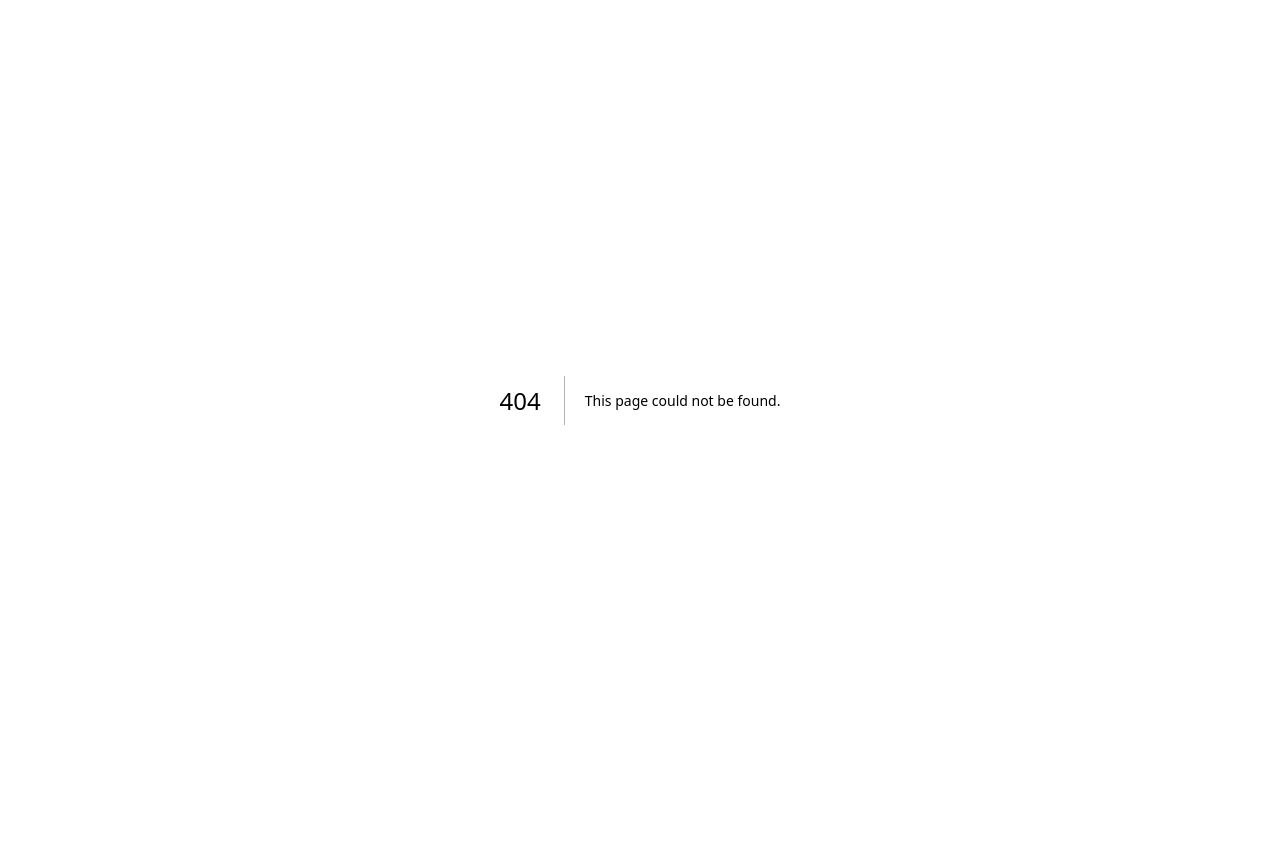
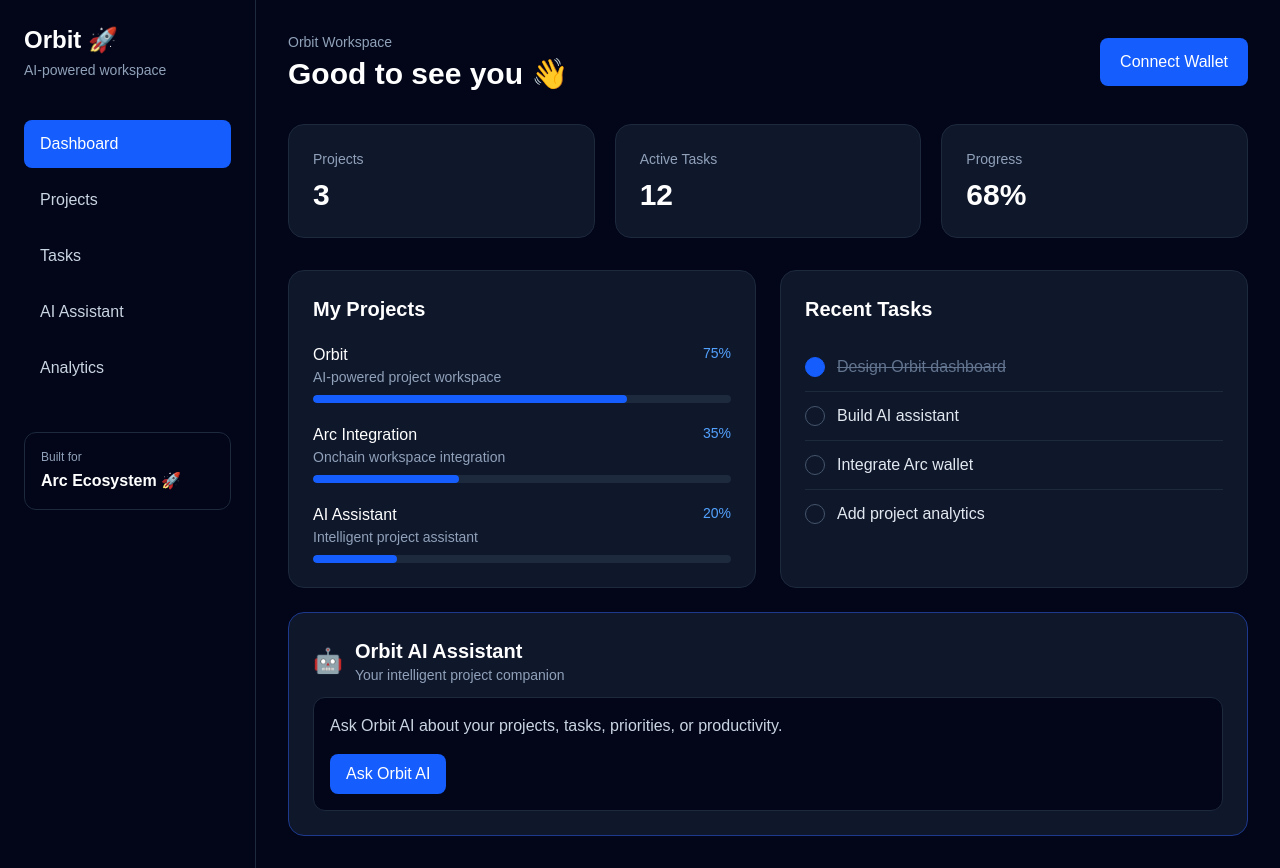
Before and after one commit to Yuvan2017/orbit, a Next.js app: page /dashboard in a window 1280 px wide. Before the commit this address had no page. Before the commit the page ends 800 px from the top, so only its background shows below. Built offline with nearby package versions, Linux system fonts and the light colour scheme.

Commit message:
Add Orbit dashboard
This file contains the implementation of a Dashboard component with a sidebar, main content area, and various UI elements including statistics, projects, and tasks.

```diff
--- /dev/null
+++ b/app/dashboard/page.tsx
@@ -0,0 +1,211 @@
+"use client";
+
+import { useState } from "react";
+
+export default function Dashboard() {
+  const [active, setActive] = useState("Dashboard");
+
+  const menu = [
+    "Dashboard",
+    "Projects",
+    "Tasks",
+    "AI Assistant",
+    "Analytics",
+  ];
+
+  return (
+    <main className="min-h-screen bg-slate-950 text-white flex">
+      {/* Sidebar */}
+      <aside className="w-64 border-r border-slate-800 bg-slate-950 p-6">
+        <div className="mb-10">
+          <h1 className="text-2xl font-bold">Orbit 🚀</h1>
+          <p className="text-sm text-slate-400 mt-1">
+            AI-powered workspace
+          </p>
+        </div>
+
+        <nav className="space-y-2">
+          {menu.map((item) => (
+            <button
+              key={item}
+              onClick={() => setActive(item)}
+              className={`w-full text-left px-4 py-3 rounded-lg transition ${
+                active === item
+                  ? "bg-blue-600 text-white"
+                  : "text-slate-300 hover:bg-slate-800"
+              }`}
+            >
+              {item}
+            </button>
+          ))}
+        </nav>
+
+        <div className="mt-10 rounded-xl border border-slate-800 p-4">
+          <p className="text-xs text-slate-400">Built for</p>
+          <p className="font-semibold mt-1">Arc Ecosystem 🚀</p>
+        </div>
+      </aside>
+
+      {/* Main content */}
+      <section className="flex-1 p-8">
+        <div className="flex items-center justify-between mb-8">
+          <div>
+            <p className="text-slate-400 text-sm">Orbit Workspace</p>
+            <h2 className="text-3xl font-bold mt-1">
+              Good to see you 👋
+            </h2>
+          </div>
+
+          <button className="px-5 py-3 rounded-lg bg-blue-600 hover:bg-blue-700">
+            Connect Wallet
+          </button>
+        </div>
+
+        {/* Stats */}
+        <div className="grid grid-cols-1 md:grid-cols-3 gap-5 mb-8">
+          <Stat title="Projects" value="3" />
+          <Stat title="Active Tasks" value="12" />
+          <Stat title="Progress" value="68%" />
+        </div>
+
+        {/* Projects */}
+        <div className="grid grid-cols-1 lg:grid-cols-2 gap-6">
+          <div className="rounded-2xl border border-slate-800 bg-slate-900 p-6">
+            <h3 className="text-xl font-semibold mb-5">
+              My Projects
+            </h3>
+
+            <Project
+              title="Orbit"
+              description="AI-powered project workspace"
+              progress="75%"
+            />
+
+            <Project
+              title="Arc Integration"
+              description="Onchain workspace integration"
+              progress="35%"
+            />
+
+            <Project
+              title="AI Assistant"
+              description="Intelligent project assistant"
+              progress="20%"
+            />
+          </div>
+
+          {/* Tasks */}
+          <div className="rounded-2xl border border-slate-800 bg-slate-900 p-6">
+            <h3 className="text-xl font-semibold mb-5">
+              Recent Tasks
+            </h3>
+
+            <Task text="Design Orbit dashboard" done />
+            <Task text="Build AI assistant" />
+            <Task text="Integrate Arc wallet" />
+            <Task text="Add project analytics" />
+          </div>
+        </div>
+
+        {/* AI Assistant */}
+        <div className="mt-6 rounded-2xl border border-blue-900 bg-slate-900 p-6">
+          <div className="flex items-center gap-3 mb-3">
+            <div className="text-2xl">🤖</div>
+            <div>
+              <h3 className="text-xl font-semibold">
+                Orbit AI Assistant
+              </h3>
+              <p className="text-sm text-slate-400">
+                Your intelligent project companion
+              </p>
+            </div>
+          </div>
+
+          <div className="rounded-xl bg-slate-950 border border-slate-800 p-4">
+            <p className="text-slate-300">
+              Ask Orbit AI about your projects, tasks, priorities,
+              or productivity.
+            </p>
+
+            <button className="mt-4 px-4 py-2 rounded-lg bg-blue-600 hover:bg-blue-700">
+              Ask Orbit AI
+            </button>
+          </div>
+        </div>
+      </section>
+    </main>
+  );
+}
+
+function Stat({
+  title,
+  value,
+}: {
+  title: string;
+  value: string;
+}) {
+  return (
+    <div className="rounded-2xl border border-slate-800 bg-slate-900 p-6">
+      <p className="text-sm text-slate-400">{title}</p>
+      <p className="text-3xl font-bold mt-2">{value}</p>
+    </div>
+  );
+}
+
+function Project({
+  title,
+  description,
+  progress,
+}: {
+  title: string;
+  description: string;
+  progress: string;
+}) {
+  return (
+    <div className="mb-5 last:mb-0">
+      <div className="flex justify-between mb-2">
+        <div>
+          <p className="font-medium">{title}</p>
+          <p className="text-sm text-slate-400">{description}</p>
+        </div>
+
+        <span className="text-sm text-blue-400">{progress}</span>
+      </div>
+
+      <div className="h-2 bg-slate-800 rounded-full overflow-hidden">
+        <div
+          className="h-full bg-blue-600 rounded-full"
+          style={{ width: progress }}
+        />
+      </div>
+    </div>
+  );
+}
+
+function Task({
+  text,
+  done = false,
+}: {
+  text: string;
+  done?: boolean;
+}) {
+  return (
+    <div className="flex items-center gap-3 py-3 border-b border-slate-800 last:border-0">
+      <div
+        className={`w-5 h-5 rounded-full border ${
+          done
+            ? "bg-blue-600 border-blue-600"
+            : "border-slate-600"
+        }`}
+      />
+
+      <span
+        className={
+          done ? "text-slate-500 line-through" : "text-slate-200"
+        }
+      >
+        {text}
+      </span>
+    </div>
+  );
+}
```
